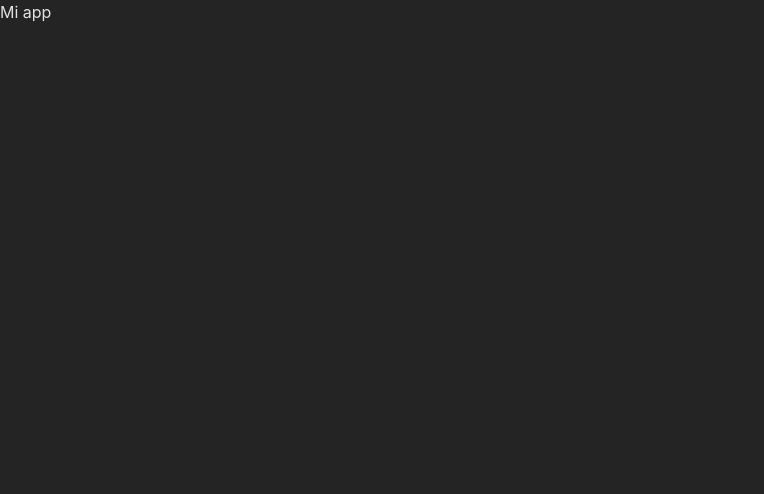
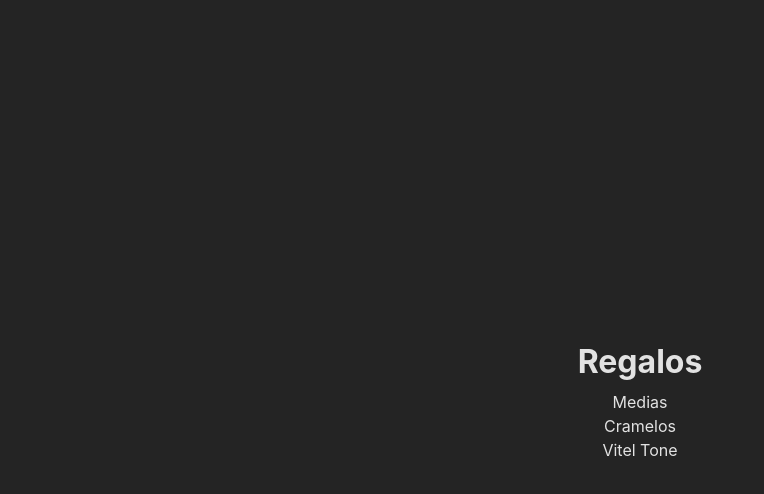
Before and after one commit to francisco-solis99/adviency, a React (Vite) app: page / in a window 1280 px wide. Shown: the top 494 px of the page, without its empty margins (0-764 px from the left). Built offline with nearby package versions, Linux system fonts and the light colour scheme.

Commit message:
feat: :sparkles: #day1-add the initial gifs to the application

```diff
--- a/src/App.css
+++ b/src/App.css
@@ -1,3 +1,18 @@
 #root {
   max-width: 1280px;
 }
+
+.app__wrapper {
+  display: grid;
+  place-content: center;
+  min-height: 100vh;
+}
+
+.gifts__info {
+  text-align: center;
+}
+
+.gifts__list {
+  margin-top: .25rem;
+  list-style: none;
+}
--- a/src/App.jsx
+++ b/src/App.jsx
@@ -1,10 +1,25 @@
+import { useState } from 'react'
 import './App.css'
 
+const INITIAL_GIFTS = ['Medias', 'Cramelos', 'Vitel Tone']
+
 function App() {
+  const [gifts, setGifts] = useState(INITIAL_GIFTS)
+
   return (
     <>
-      <div>
-        Mi app
+      <div className='app__wrapper'>
+        <div className='gifts__info'>
+          <h1>Regalos</h1>
+
+          <ul className='gifts__list'>
+            {
+              gifts.map(gift => (
+                <li key={gift}>{gift}</li>
+              ))
+            }
+          </ul>
+        </div>
       </div>
     </>
   )
```
